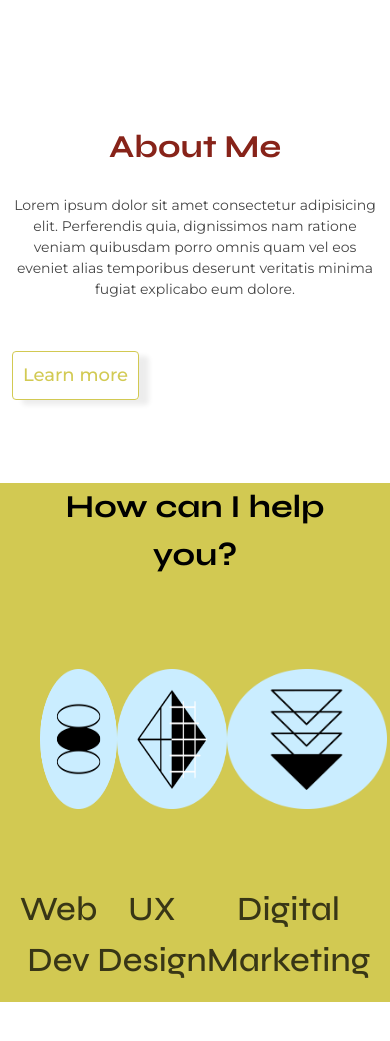
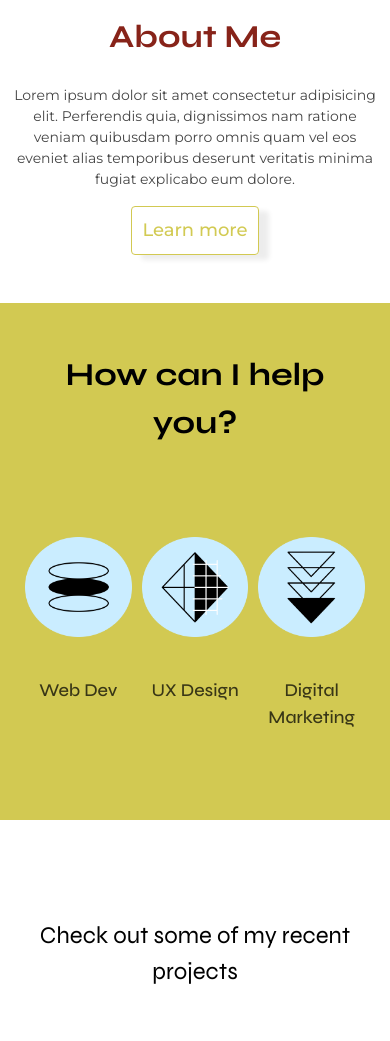
Before and after one commit to kenyacaines/portfolio-project, a plain HTML site: page index.html in a window 390 px wide. Shown: the part 420-1461 px from the top of the page. Drawn offline with nearby package versions, Linux system fonts and the light colour scheme; a web font is replaced by a local one.

Commit message:
More resizing

```diff
--- a/index.html
+++ b/index.html
@@ -93,8 +93,8 @@
       </div>
     </div>
     <div class="skills-section">
-        <h3 class="skills-title text-center">How can I help you?</h3>
-      <div class="skills-selections mt-5 mb-5 d-flex justify-content-evenly">
+        <h3 class="skills-title pt-5 text-center">How can I help you?</h3>
+      <div class="skills-selections mt-5 pb-5 d-flex justify-content-evenly">
         <div class="web-dev-select">
           <a href="">
           <img
@@ -150,14 +150,14 @@
             </div>
           </div>
           <hr>
-          <div class="work-inquiry ">
-            <div class="container mt-5 mb-5">
+          <div class="work-inquiry">
+            <div class="container">
               <div class="row">
-                <div class=" col-6 mt-5">
+                <div class="col-6">
             <h3 class="text-center">Work Inquiry</h3>
             <h4 class="text-center">Let's work together!</h4>
             </div>
-            <div class=" col-6 text-center mt-5">
+            <div class="col-6 contact-me-btn text-center mt-4">
               <a href="#" class="btn btn-branding" type="button"
               >Contact Me</a
             >
--- a/styles/portfolio.css
+++ b/styles/portfolio.css
@@ -205,6 +205,9 @@ padding: 0 30px;
     font-size: 14px;
     text-align: center;
   }
+  hr{
+    margin:0px;
+  }
   .navbar.navbar-expand-lg.navbar-light{
     padding: 10px;
   }
@@ -215,30 +218,42 @@ padding: 0 30px;
    padding: 0;
    margin: 0;
   }
+  .about-me-snippet{
+    text-align: center;
+    margin-top: 50px;
+  }
+  p.skill{
+    font-size: 18px;
+    padding: 25px 0px;
+  }
   .skills-section{
-    padding: 0px 20px;
+    padding: 0px 10px;
   }
   .skills-selections{
     padding-top: 15px;
   }
   img.skills-img.img-fluid{
-    margin: 15px 20px;
+    margin: 15px 0px;
     width: 160px;
     height: 140px;
   }
   .btn-branding,
   .btn-branding-outline {
-    text-align: center;
     font-size: 18px;
     font-weight: 500;
     text-align: center;
     padding: 10px 10px;
-    margin: 35px 0px;
+    margin: 0px 0px;
   }
   .project-description {
     text-align: center;
     padding: 25px 0;
   }
+
+  .work-inquiry.container{
+    margin:  10px 0;
+  }
+
 }
 @media(max-width:550px){
  h1{
@@ -247,4 +262,13 @@ padding: 0 30px;
  .card-title{
     padding: 30px 0;
   }
+   img.skills-img.img-fluid{
+    margin: 15px 0px;
+    width: 160px;
+    height: 100px;
+    padding: 0px 5px;
+  }
+    .skills-section{
+    padding: 0px 20px;
+  }
 }
```
Also changed, not shown: 1 other file.
